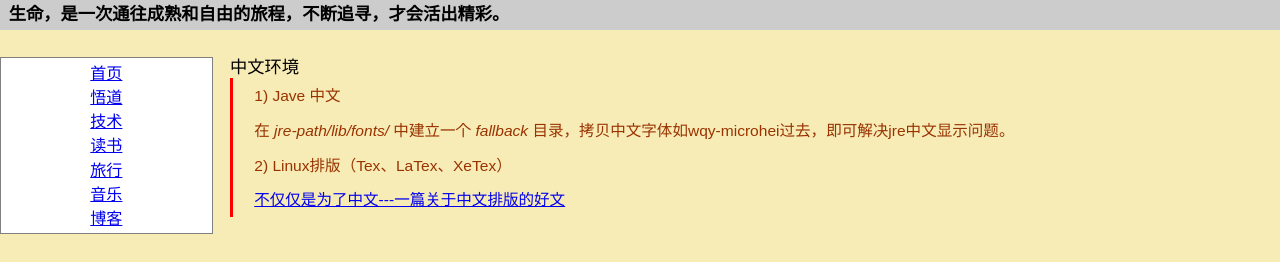
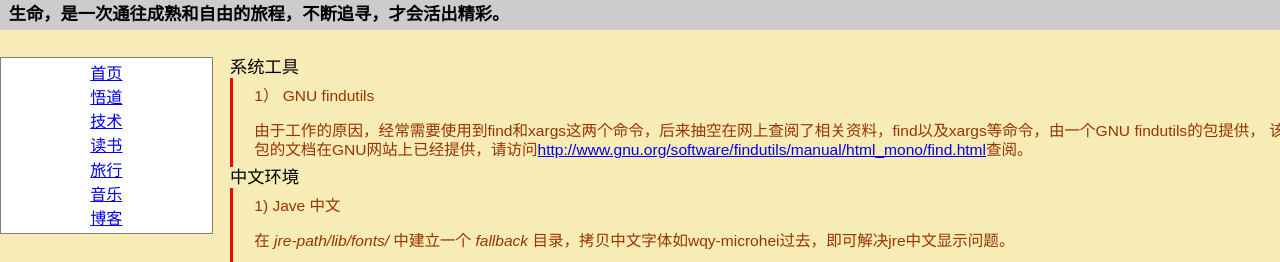
Before and after one commit to appleeye/fortitude-home, a plain HTML site: page muse/public_html/linux_tips.html in a window 1280 px wide. Shown: the top 262 px of the page. Drawn offline with Linux system fonts and the light colour scheme.

```diff
--- a/muse/public_html/linux_tips.html
+++ b/muse/public_html/linux_tips.html
@@ -36,6 +36,18 @@
                     <div class="yui-b">
                         <!-- start: stack grids here -->
     <!-- Page published by Emacs Muse begins here -->
+<h5>系统工具</h5>
+
+<blockquote>
+<p class="quoted">1） GNU findutils</p>
+</blockquote>
+
+<blockquote>
+<p class="quoted">由于工作的原因，经常需要使用到find和xargs这两个命令，后来抽空在网上查阅了相关资料，find以及xargs等命令，由一个GNU findutils的包提供，
+该包的文档在GNU网站上已经提供，请访问<a href="http://www.gnu.org/software/findutils/manual/html_mono/find.html">http://www.gnu.org/software/findutils/manual/html_mono/find.html</a>查阅。</p>
+</blockquote>
+
+
 <h5>中文环境</h5>
 
 <blockquote>
```
Also changed, not shown: muse/public_html/tech.html (+1 -3 lines), 15 other files.
